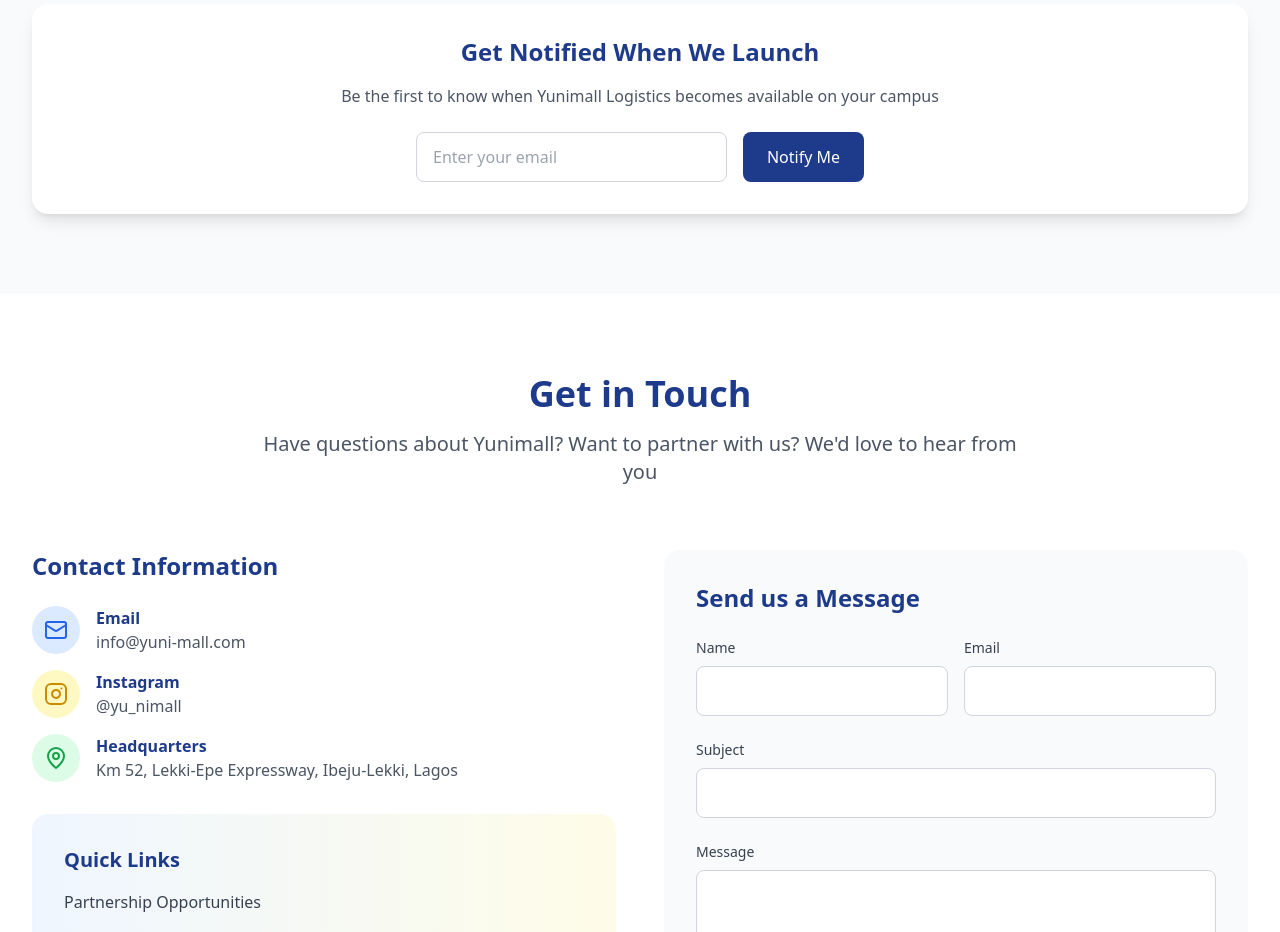
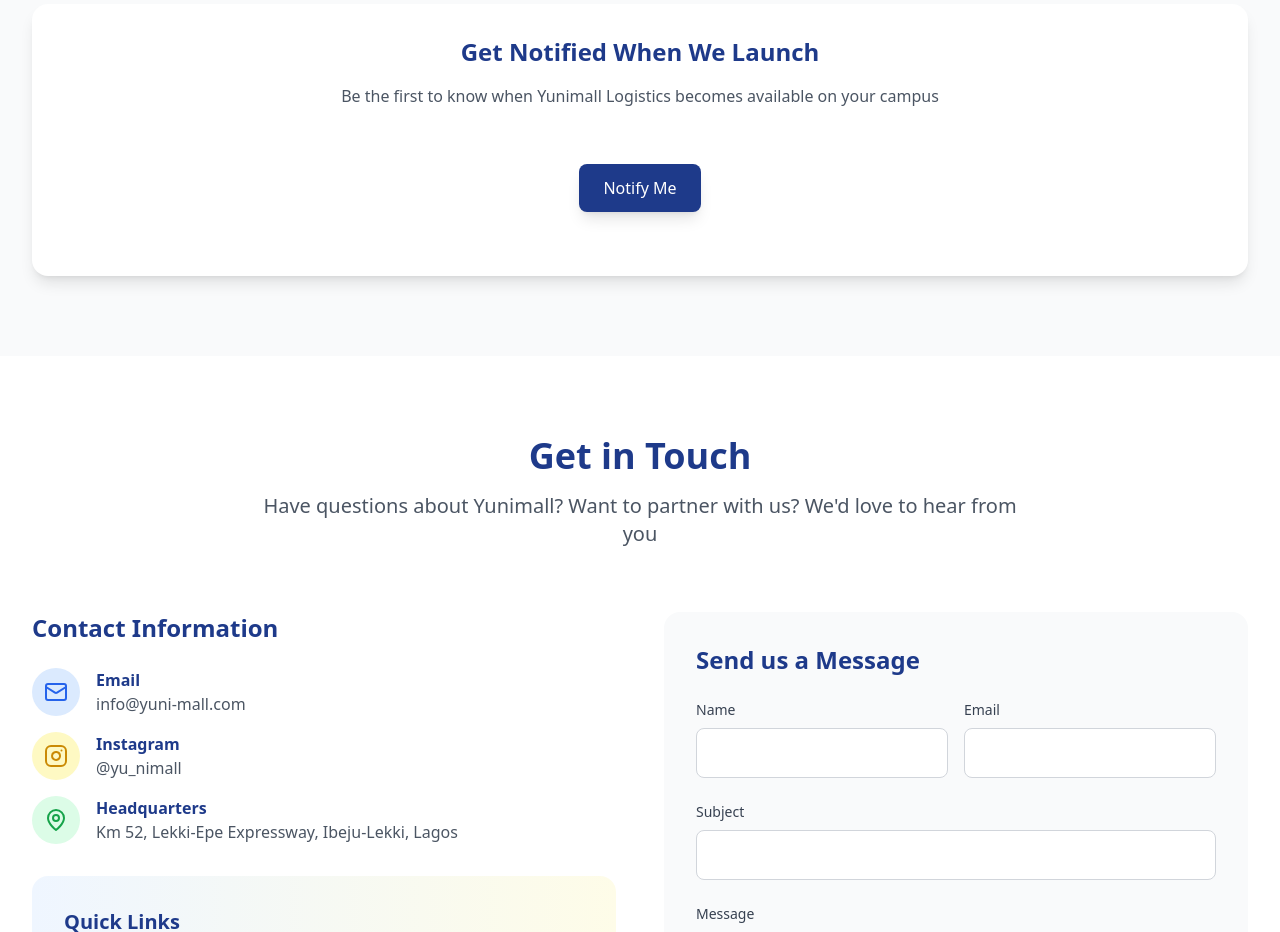
Before and after one commit to 4688Technologies/yunimall, a React (Vite) app: page / in a window 1280 px wide. Shown: the part 9080-10012 px from the top of the page. Built offline with nearby package versions, Linux system fonts and the light colour scheme.

Commit message:
Integrate Google Forms

```diff
--- a/src/components/NotifyForm.tsx
+++ b/src/components/NotifyForm.tsx
@@ -1,35 +1,53 @@
 import React, { useState } from 'react';
 
-const FORMSPREE_ENDPOINT = 'https://formspree.io/f/xnnzjlov';
+/**
+ * NotifyForm component shows a 'Notify Me' button. Clicking it opens a modal with the embedded Google Form.
+ */
+const GOOGLE_FORM_URL = "https://docs.google.com/forms/d/e/1FAIpQLSellKa2cyIuRGLtodmb0NJiTEk3DDzKxB0WcfohvBK21467Lw/viewform?embedded=true";
 
 const NotifyForm: React.FC = () => {
-  const [submitted, setSubmitted] = useState(false);
+  const [open, setOpen] = useState(false);
 
-  return submitted ? (
-    <div className="text-green-600 font-semibold py-4 animate-fade-in">
-      Thank you! You'll be notified when Yunimall Logistics launches on your campus.
-    </div>
-  ) : (
-    <form
-      action={FORMSPREE_ENDPOINT}
-      method="POST"
-      className="flex flex-col sm:flex-row gap-4 justify-center max-w-md mx-auto"
-      onSubmit={() => setSubmitted(true)}
-    >
-      <input
-        type="email"
-        name="email"
-        required
-        placeholder="Enter your email"
-        className="flex-1 px-4 py-3 border border-gray-300 rounded-lg focus:outline-none focus:ring-2 focus:ring-blue-500"
-      />
+  return (
+    <div className="flex flex-col items-center py-8">
       <button
-        type="submit"
-        className="px-6 py-3 bg-blue-900 text-white rounded-lg hover:bg-blue-800 transition-colors duration-200 font-medium"
+        className="px-6 py-3 bg-blue-900 text-white rounded-lg hover:bg-blue-800 transition-colors duration-200 font-medium shadow-lg"
+        onClick={() => setOpen(true)}
       >
         Notify Me
       </button>
-    </form>
+      {open && (
+        <div
+          className="fixed inset-0 flex items-center justify-center z-50 bg-black bg-opacity-60"
+          onClick={() => setOpen(false)}
+        >
+          <div
+            className="bg-white rounded-lg shadow-2xl p-4 max-w-full w-[90vw] sm:w-[640px] relative"
+            onClick={e => e.stopPropagation()}
+          >
+            <button
+              className="absolute top-2 right-2 text-gray-500 hover:text-gray-700 text-2xl font-bold"
+              onClick={() => setOpen(false)}
+              aria-label="Close"
+            >
+              &times;
+            </button>
+            <iframe
+              src={GOOGLE_FORM_URL}
+              width="100%"
+              height="400"
+              frameBorder="0"
+              marginHeight={0}
+              marginWidth={0}
+              title="Notify Me Form"
+              style={{ border: 0 }}
+            >
+              Loading…
+            </iframe>
+          </div>
+        </div>
+      )}
+    </div>
   );
 };
 
```
